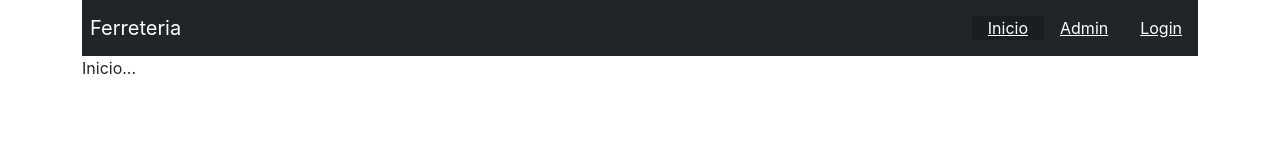
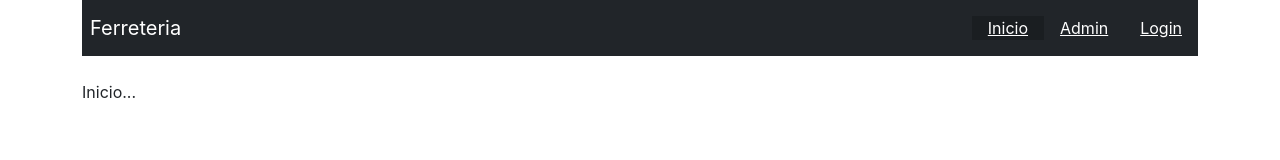
Before and after one commit to Gochita/FerreteriaFront, a React (Create React App) app: page / in a window 1280 px wide. Shown: the top 160 px of the page. Built offline with nearby package versions, Linux system fonts and the light colour scheme; no server answers.

Commit message:
Ruta protegida para perfil admin

```diff
--- a/package.json
+++ b/package.json
@@ -9,6 +9,7 @@
     "firebase": "^9.6.10",
     "react": "^18.0.0",
     "react-dom": "^18.0.0",
+    "react-redux": "^7.2.8",
     "react-router-dom": "^6.3.0",
     "react-scripts": "5.0.0",
     "web-vitals": "^2.1.4"
--- a/src/App.jsx
+++ b/src/App.jsx
@@ -3,19 +3,44 @@ import { BrowserRouter as Router, Routes, Route } from "react-router-dom";
 import Navbar from "./components/Navbar";
 import Login from "./components/Login";
 import Admin from "./components/Admin";
+import fire from "./firebase";
+import { getAuth, onAuthStateChanged } from "firebase/auth";
 
 function App() {
-  return (
+  const auth = getAuth(fire);
+  const [firebaseUser, setFirebaseUser] = React.useState(false);
+  React.useEffect(() => {
+    onAuthStateChanged(auth, (user) => {
+      console.log(user);
+      if (user) {
+        setFirebaseUser(user);
+      } else {
+        setFirebaseUser(null);
+      }
+    });
+  }, []);
+  return firebaseUser !== false ? (
     <Router>
       <div className="container">
-        <Navbar />
+        <Navbar firebaseUser={firebaseUser} />
+        <br />
         <Routes>
+          <Route path="/" element={<div>Inicio... </div>} />
           <Route path="/login" element={<Login />} />
-          <Route path="/admin" element={<div><Admin /></div>} />
-          <Route path="/" element={"Inicio..."} />
+          <Route path="/admin/*" element={<Admin />} />
+          <Route path="*" element={<h1>404 NotFoundPage</h1>} />
         </Routes>
       </div>
     </Router>
+  ) : (
+    <button className="btn btn-primary" type="button" disabled>
+      <span
+        class="spinner-grow spinner-grow-sm"
+        role="status"
+        aria-hidden="true"
+      ></span>
+      Loading...
+    </button>
   );
 }
 
--- a/src/components/Clientes.jsx
+++ b/src/components/Clientes.jsx
@@ -1,6 +1,6 @@
 import React from 'react'
 import {useDispatch, useSelector} from 'react-redux'
-import {traerClientesAccion} from '../redux/clienteDucks'
+import {traerClientesAccion} from '../redux/ClienteDucks'
 
 const Clientes = () => {
 
```
Also changed, not shown: 1 other file (tests, documents, lock files or other folders).
